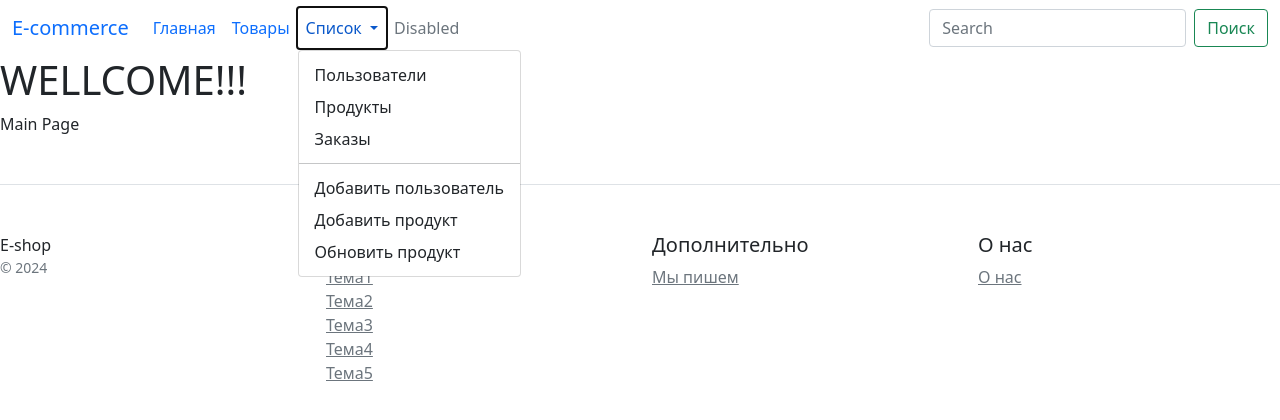
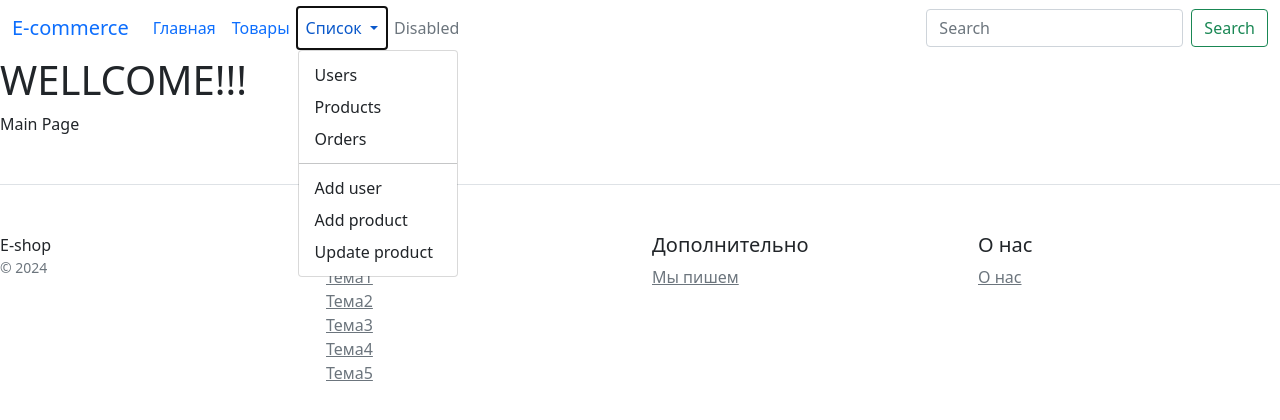
Before and after one commit to posthak/GBDjango, a Django app: page / in a window 1280 px wide, after a click on "Список". Shown: the top 420 px of the page. Run offline with Django 5.2, Linux system fonts and the light colour scheme; some libraries are stand-ins or nearby versions.

Commit message:
Menu.html translated to eng

```diff
--- a/e_shop/templates/e_shop/menu.html
+++ b/e_shop/templates/e_shop/menu.html
@@ -19,13 +19,13 @@
             Список
           </a>
           <ul class="dropdown-menu">
-            <li><a class="dropdown-item" href="{% url 'view_users' %}">Пользователи</a></li>
-            <li><a class="dropdown-item" href="{% url 'view_products' %}">Продукты</a></li>
-            <li><a class="dropdown-item" href="{% url 'order_list' %}">Заказы</a></li>
+            <li><a class="dropdown-item" href="{% url 'view_users' %}">Users</a></li>
+            <li><a class="dropdown-item" href="{% url 'view_products' %}">Products</a></li>
+            <li><a class="dropdown-item" href="{% url 'order_list' %}">Orders</a></li>
             <li><hr class="dropdown-divider"></li>
-            <li><a class="dropdown-item" href="{% url 'index' %}">Добавить пользователь</a></li>
-            <li><a class="dropdown-item" href="{% url 'add_product' %}">Добавить продукт</a></li>
-            <li><a class="dropdown-item" href="{% url 'update_product_page' %}">Обновить продукт</a></li>
+            <li><a class="dropdown-item" href="{% url 'index' %}">Add user</a></li>
+            <li><a class="dropdown-item" href="{% url 'add_product' %}">Add product</a></li>
+            <li><a class="dropdown-item" href="{% url 'update_product_page' %}">Update product</a></li>
           </ul>
         </li>
         <li class="nav-item">
@@ -34,7 +34,7 @@
       </ul>
       <form class="d-flex" role="search">
         <input class="form-control me-2" type="search" placeholder="Search" aria-label="Search">
-        <button class="btn btn-outline-success" type="submit">Поиск</button>
+        <button class="btn btn-outline-success" type="submit">Search</button>
       </form>
     </div>
   </div>
```
